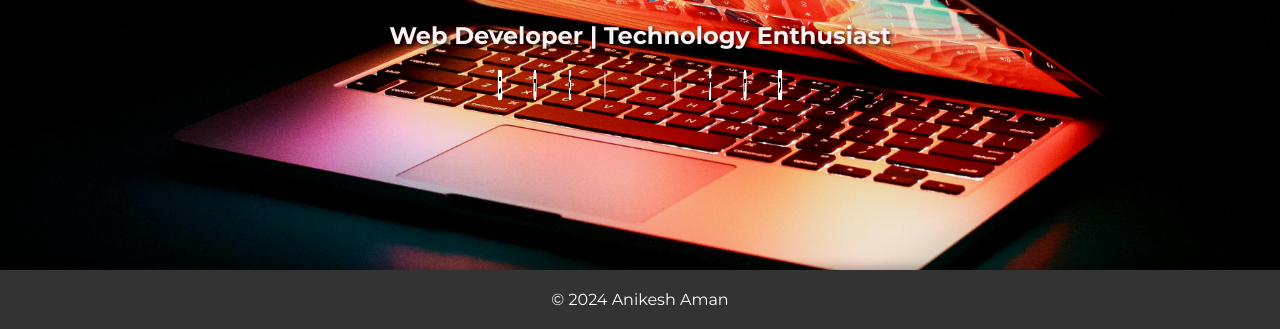
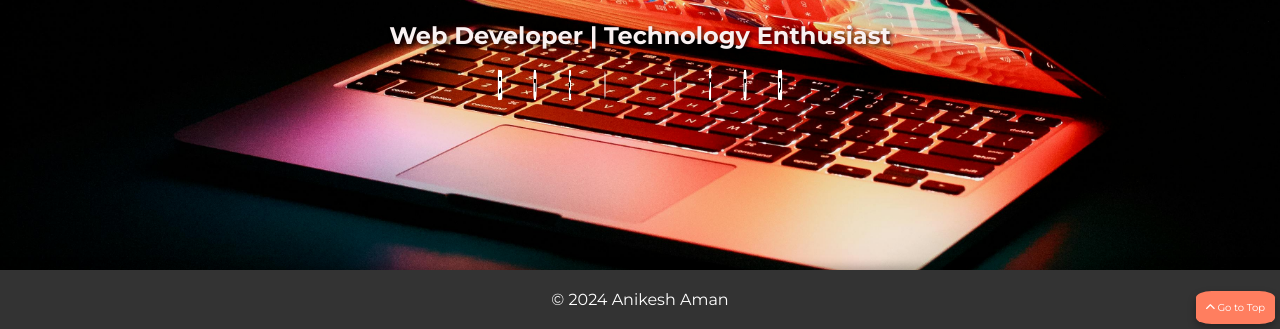
Before and after one commit to anikeshaman/Portfolio, a plain HTML site: page index.html in a window 1280 px wide. Shown: the part 471-800 px from the top of the page. Drawn offline with nearby package versions, Linux system fonts and the light colour scheme.

Commit message:
Update styles.css

```diff
--- a/styles.css
+++ b/styles.css
@@ -223,6 +223,7 @@ footer p {
 .btn {
     display: inline-block;
     padding: 10px 20px;
+    margin-bottom: 10px; /* Adjust the value as needed */
     font-size: 1em;
     color: #fff;
     background-color: #ff7e5f;
@@ -444,3 +445,26 @@ header li {
         font-size: 0.8em;
     }
 }
+
+/* Back to Top Button */
+.back-to-top {
+    position: fixed;
+    bottom: 5px; /* Distance from the bottom */
+    right: 5px; /* Distance from the right */
+    background-color: #ff7e5f; /* Button background color */
+    color: white; /* Icon color */
+    border-radius: 20%; /* Circular button */
+    padding: 10px;
+    text-decoration: none;
+    font-size: 10px; /* Size of the icon */
+    box-shadow: 0 4px 8px rgba(0, 0, 0, 0.3); /* Shadow effect */
+    transition: background-color 0.3s ease; /* Smooth color transition */
+}
+
+.back-to-top:hover {
+    background-color: #f59251; /* Darker background color on hover */
+}
+
+.back-to-top i {
+    margin: 0; /* Remove margin around the icon */
+}
```
